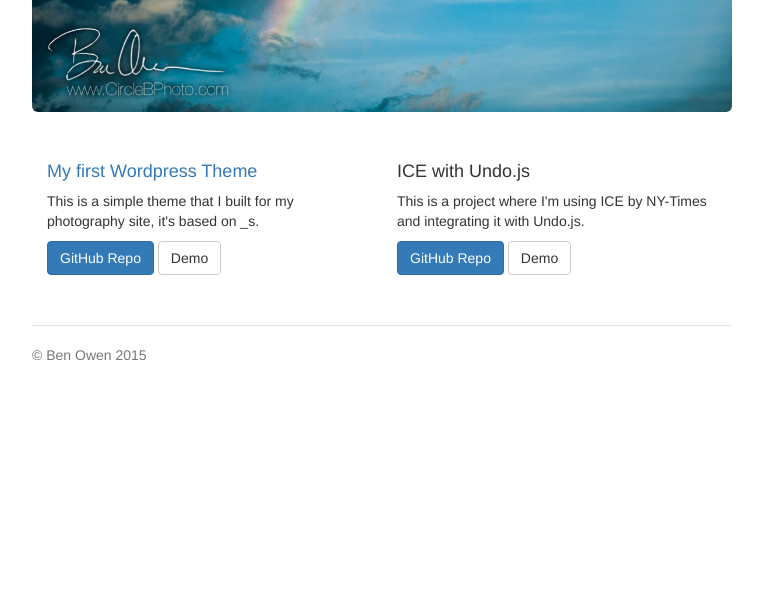
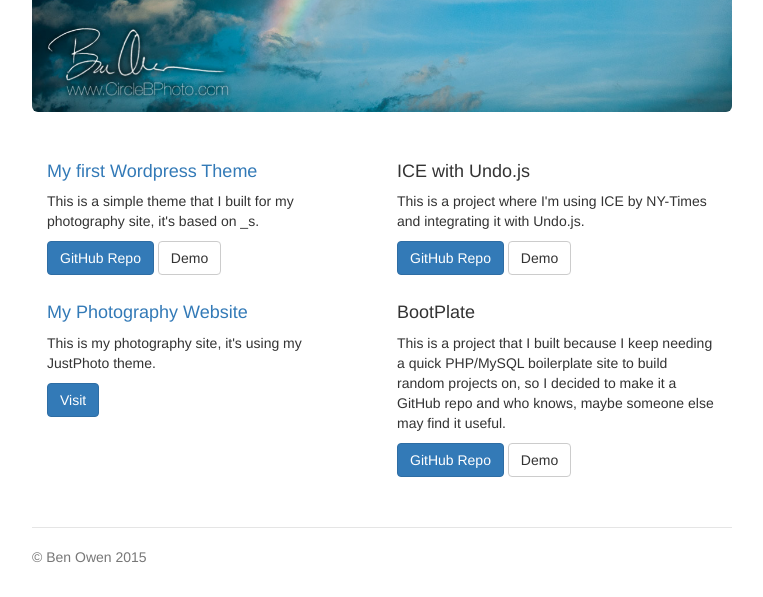
Before and after one commit to circleb/circleb.github.io, a plain HTML site: page index.html in a window 1280 px wide. Shown: the part 290-887 px from the top of the page, without its empty margins (258-1021 px from the left). Before the commit the page ends 800 px from the top, so only its background shows below. Drawn offline with nearby package versions, Linux system fonts and the light colour scheme.

Commit message:
Added two Projects

```diff
--- a/index.html
+++ b/index.html
@@ -31,11 +31,17 @@
                 <h4><a href="http://www.justphotowp.com">My first Wordpress Theme</a></h4>
                 <p>This is a simple theme that I built for my photography site, it's based on _s.</p>
                 <p><a href="#" class="btn btn-primary">GitHub Repo</a> <a href="http://www.justphotowp.com" class="btn btn-default">Demo</a></p>
+                <h4><a href="http://www.circlebphoto.com">My Photography Website</a></h4>
+                <p>This is my photography site, it's using my JustPhoto theme.</p>
+                <p><a href="http://www.circlebphoto.com" class="btn btn-primary">Visit</a></p>
             </div>
             <div class="col-lg-6">
                 <h4>ICE with Undo.js</h4>
                 <p>This is a project where I'm using ICE by NY-Times and integrating it with Undo.js.</p>
                 <p><a href="https://github.com/circleb/Ice-with-Undo-js" class="btn btn-primary">GitHub Repo</a> <a href="#" class="btn btn-default">Demo</a></p>
+                <h4>BootPlate</h4>
+                <p>This is a project that I built because I keep needing a quick PHP/MySQL boilerplate site to build random projects on, so I decided to make it a GitHub repo and who knows, maybe someone else may find it useful.</p>
+                <p><a href="https://github.com/circleb/bootstrap" class="btn btn-primary">GitHub Repo</a> <a href="#" class="btn btn-default">Demo</a></p>
             </div>
         </div>
 
```
